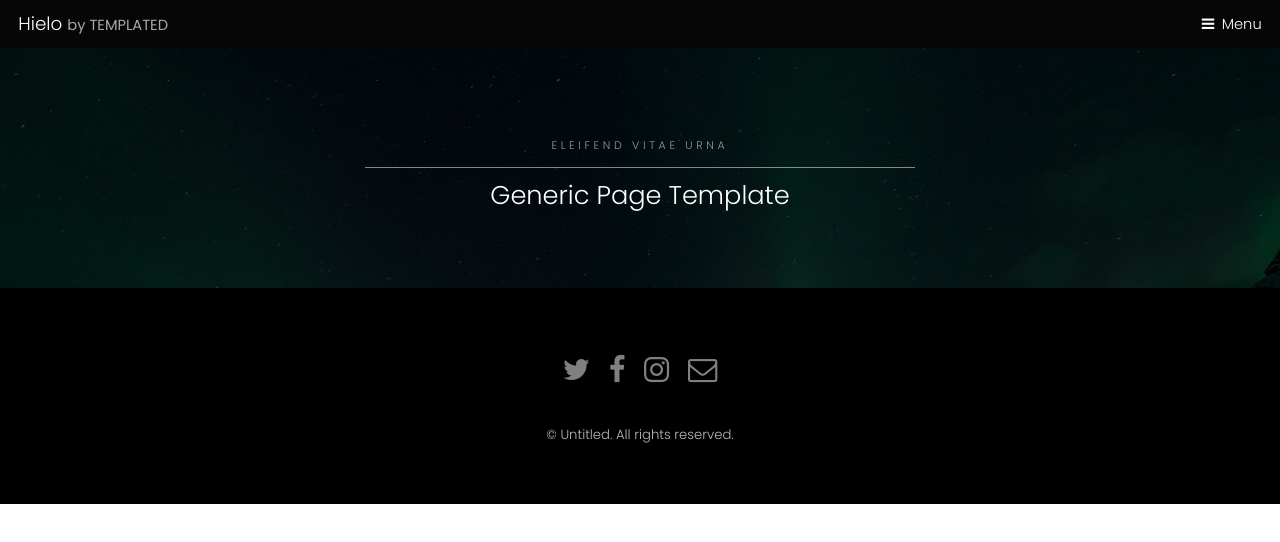
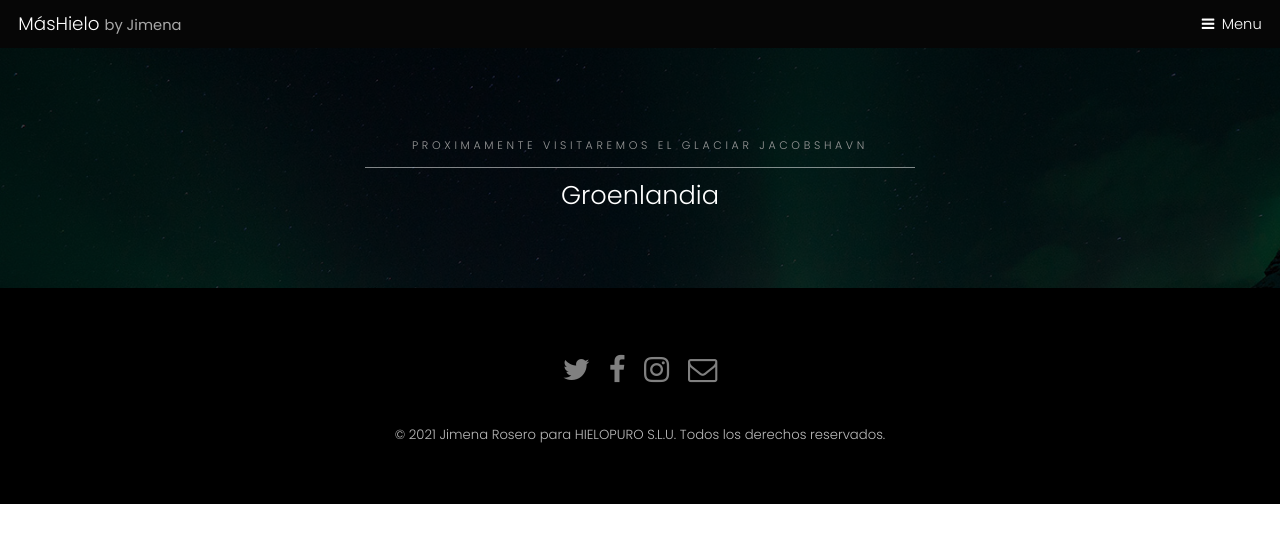
Before and after one commit to Jimena74/05_REP_MASHIELO, a plain HTML site: page groenlandia.html in a window 1280 px wide. Drawn offline with Linux system fonts and the light colour scheme.

Commit message:
Creamos seción Groenlandia desde NetBeans!

```diff
--- a/generic.html
+++ b/groenlandia.html
@@ -6,7 +6,7 @@
 -->
 <html>
 	<head>
-		<title>Hielo by TEMPLATED</title>
+		<title>MásHielo by Jimena</title>
 		<meta charset="utf-8" />
 		<meta name="viewport" content="width=device-width, initial-scale=1" />
 		<link rel="stylesheet" href="assets/css/main.css" />
@@ -15,7 +15,7 @@
 
 		<!-- Header -->
 			<header id="header">
-				<div class="logo"><a href="index.html">Hielo <span>by TEMPLATED</span></a></div>
+				<div class="logo"><a href="index.html">MásHielo <span>by Jimena</span></a></div>
 				<a href="#menu">Menu</a>
 			</header>
 
@@ -23,7 +23,7 @@
 			<nav id="menu">
 				<ul class="links">
 					<li><a href="index.html">Home</a></li>
-					<li><a href="generic.html">Generic</a></li>
+					<li><a href="groenlandia.html">Groenlandia</a></li>
 					<li><a href="elements.html">Elements</a></li>
 				</ul>
 			</nav>
@@ -32,8 +32,8 @@
 			<section id="One" class="wrapper style3">
 				<div class="inner">
 					<header class="align-center">
-						<p>Eleifend vitae urna</p>
-						<h2>Generic Page Template</h2>
+						<p>Proximamente visitaremos el glaciar Jacobshavn</p>
+						<h2>Groenlandia</h2>
 					</header>
 				</div>
 			</section>
@@ -68,7 +68,7 @@
 					</ul>
 				</div>
 				<div class="copyright">
-					&copy; Untitled. All rights reserved.
+					&copy; 2021 Jimena Rosero para HIELOPURO S.L.U. Todos los derechos reservados.
 				</div>
 			</footer>
 
```
Also changed, not shown: index.html (+5 -5 lines).
